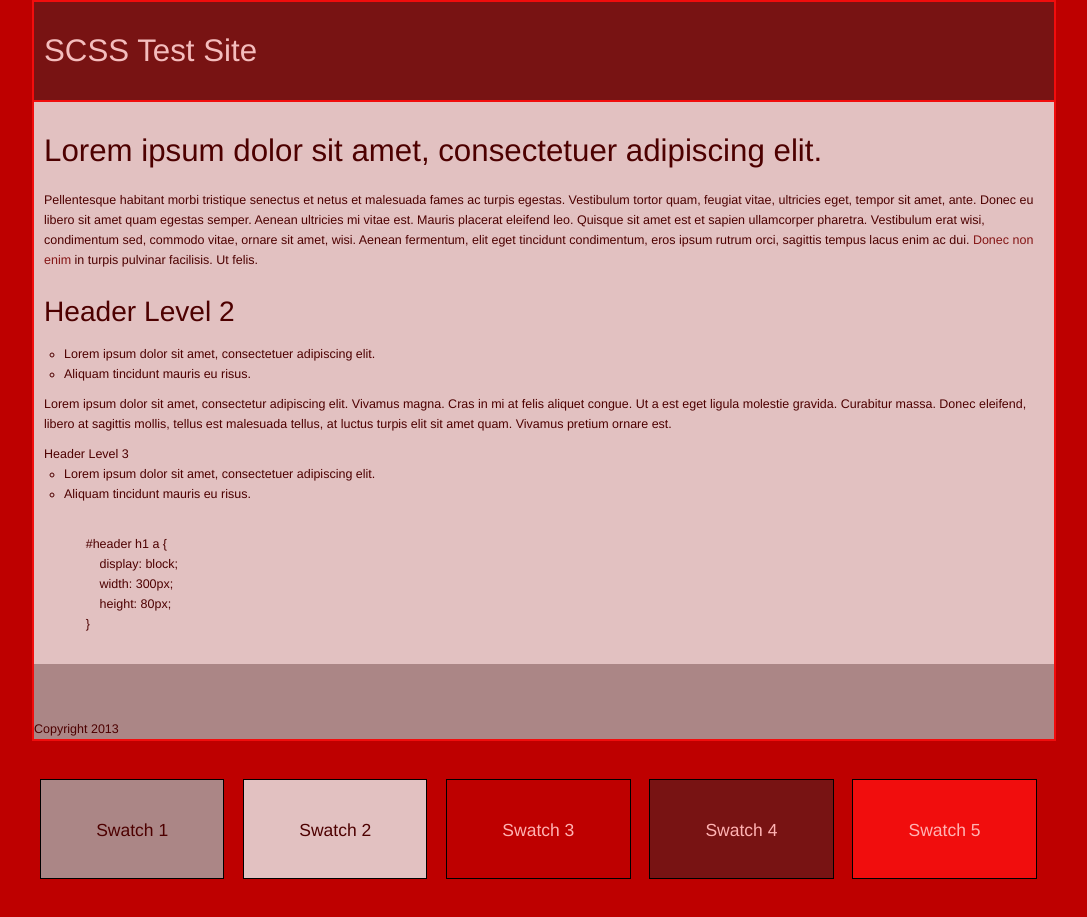
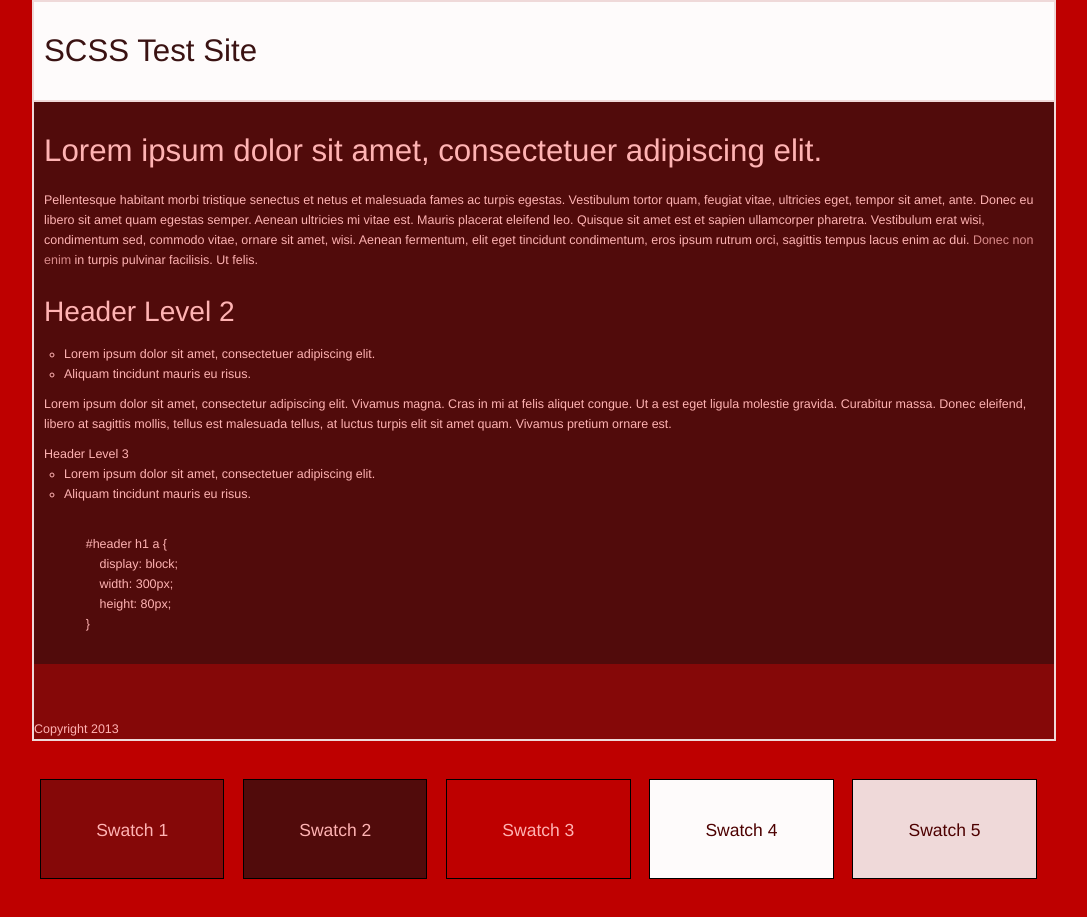
Before and after one commit to voodooGQ/scss_color_theory, a PHP site: page / in a window 1280 px wide. Shown: the whole page, without its empty margins (96-1183 px from the left). Run offline with PHP 8.4, Linux system fonts and the light colour scheme; some web fonts are replaced.

Commit message:
Made some modifications to the shades color palette

```diff
--- a/assets/styles/css/screen.css
+++ b/assets/styles/css/screen.css
@@ -204,31 +204,31 @@ ul, ol {
   margin-left: 20px; }
 
 .wrapper {
-  background-color: #e2c1c1;
-  color: #4d0000;
-  border: 2px solid #f10d0d;
+  background-color: #510b0b;
+  color: #ffb3b3;
+  border: 2px solid #efd9d9;
   width: 1024px;
   margin: 0 auto;
   font-size: 1.25em; }
   .wrapper a {
     text-decoration: none;
-    color: #841515; }
+    color: #da8b8b; }
     .wrapper a:hover {
-      color: #e25050; }
+      color: #9b3131; }
   .wrapper code {
     font-family: "Droid Sans Mono" sans-serif; }
 
 .header {
-  background-color: #781313;
-  border-bottom: 2px solid #f10d0d;
-  color: #f4bdbd;
+  background-color: #fefbfb;
+  border-bottom: 2px solid #efd9d9;
+  color: #3a1212;
   padding: 10px; }
 
 .footer {
   height: 75px;
-  background: #ab8686;
+  background: #850808;
   padding-top: 55px;
-  color: #4d0000; }
+  color: #ffb3b3; }
 
 .content {
   padding: 10px; }
@@ -248,21 +248,21 @@ ul, ol {
   font-size: 1.75em; }
 
 .swatch-1 {
-  background-color: #ab8686;
-  color: #4d0000; }
+  background-color: #850808;
+  color: #ffb3b3; }
 
 .swatch-2 {
-  background-color: #e2c1c1;
-  color: #4d0000; }
+  background-color: #510b0b;
+  color: #ffb3b3; }
 
 .swatch-3 {
   background-color: #be0000;
   color: #ffb3b3; }
 
 .swatch-4 {
-  background-color: #781313;
-  color: #ffb3b3; }
+  background-color: #fefbfb;
+  color: #4d0000; }
 
 .swatch-5 {
-  background-color: #f10d0d;
-  color: #ffb3b3; }
+  background-color: #efd9d9;
+  color: #4d0000; }
--- a/assets/styles/scss/partials/_color_functions.scss
+++ b/assets/styles/scss/partials/_color_functions.scss
@@ -157,15 +157,15 @@ Color Functions
     $hue: hue($color);
     $saturation: saturation($color);
     $lightness: lightness($color);
-    $shade_modifier: 18;
+    $shade_modifier: 12;
 
     @if($swatch != 3) {
         @if($brighten == false) {
             $saturation: $saturation - ($shade_modifier * $swatch);
-            $lightness: $lightness - (($shade_modifier / 1.25) * $swatch);
+           $lightness: $lightness - (($shade_modifier / 1.25) * $swatch);
         } @else {
             $saturation: $saturation + ($shade_modifier * $swatch);
-            $lightness: $lightness + (($shade_modifier * 1.25) * $swatch);
+           $lightness: $lightness + (($shade_modifier * 1.25) * $swatch);
         }
     }
 
--- a/assets/styles/scss/partials/_variables.scss
+++ b/assets/styles/scss/partials/_variables.scss
@@ -4,8 +4,15 @@ Original Author: Shane Smith
 Site Variables
 ------------------------------------------------------------------------ */
 
+// $base_color: #403423;
 $base_color: #BE0000;
-$brighten: true;
+// $base_color: #CDEFAB;
+// $base_color: #CCCCCC;
+// $base_color: #000000;
+// $base_color: #FFFFFF;
+// $base_color: #DEF010;
+
+$brighten: false;
 
 $tint_adjustment_percentage: 15;
 
```
